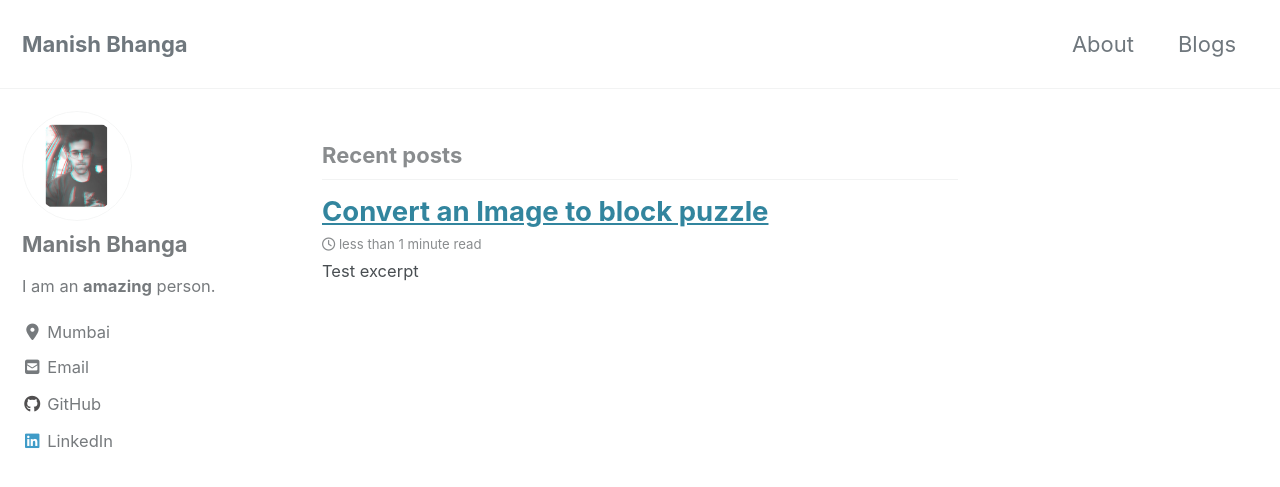
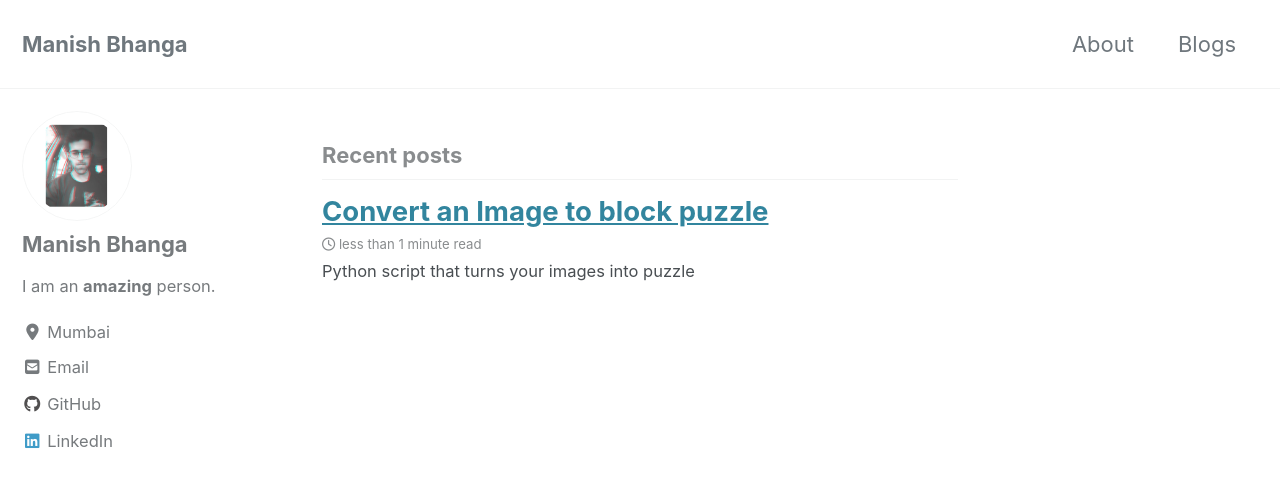
Before and after one commit to bhanga-manish/bhanga.github.io, a Jekyll site: the page built from index.html, in a window 1280 px wide and 900 px high. Shown: the top 487 px of the window. Built offline with Jekyll 4.4.1, drawn with Linux system fonts in a browser that asks for light colours; cached includes are drawn as plain includes; nearby versions of some CDN libraries; the list of posts is cut into pages by our own code.

Commit message:
Remove header image from puzzle blog

```diff
--- a/_posts/2019-10-10-Image to puzzle.md
+++ b/_posts/2019-10-10-Image to puzzle.md
@@ -2,9 +2,7 @@
 title: "Convert an Image to block puzzle"
 date: 2019-10-12
 tags: [Python, Image, PyGame]
-header:
-  image: "/images/puzzle/recording.gif"
-excerpt: "Test excerpt"
+excerpt: "Python script that turns your images into puzzle"
 ---
 
 ## Hello
```
